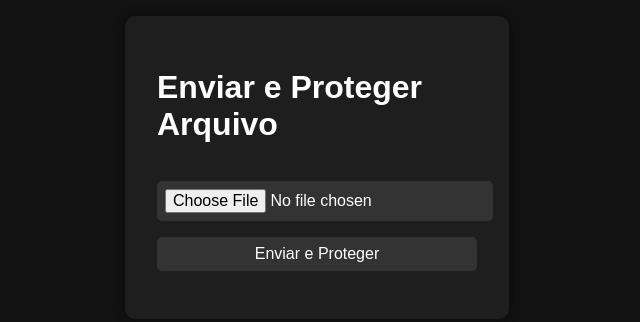
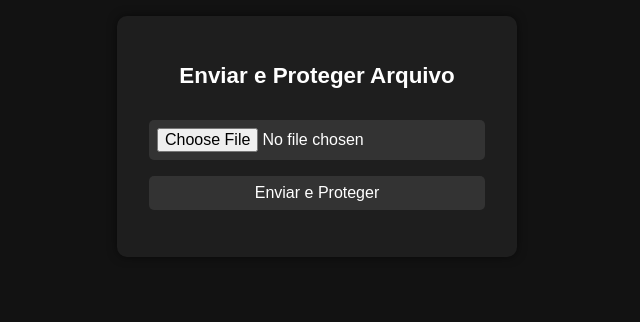
Before and after one commit to TonacoL/landingpage-backend, a website: page index.html in a window 1280 px wide. Shown: the whole page, without its empty margins (323-963 px from the left). Drawn offline with Linux system fonts and the light colour scheme.

Commit message:
Update index.html

```diff
--- a/index.html
+++ b/index.html
@@ -2,9 +2,12 @@
 <html lang="pt-br">
 <head>
   <meta charset="UTF-8" />
-  <meta name="viewport" content="width=device-width, initial-scale=1.0" />
+  <meta name="viewport" content="width=device-width, initial-scale=1.0, maximum-scale=1.0, user-scalable=no" />
   <title>Upload Protegido</title>
   <style>
+    * {
+      box-sizing: border-box;
+    }
     body {
       background-color: #121212;
       color: #fff;
@@ -13,16 +16,18 @@
       flex-direction: column;
       align-items: center;
       justify-content: flex-start;
-      height: 100vh;
+      min-height: 100vh;
       margin: 0;
       padding: 1em;
+      overflow-x: hidden;
     }
     .container {
       background: #1e1e1e;
       padding: 2em;
       border-radius: 10px;
       box-shadow: 0 0 10px rgba(0,0,0,0.5);
-      width: 320px;
+      width: 100%;
+      max-width: 400px;
       margin-bottom: 2em;
     }
     input, button {
@@ -42,6 +47,11 @@
     #responseMsg {
       margin-top: 1em;
       word-break: break-word;
+      font-size: 0.95em;
+    }
+    h1 {
+      font-size: 1.4em;
+      text-align: center;
     }
   </style>
 </head>
```
